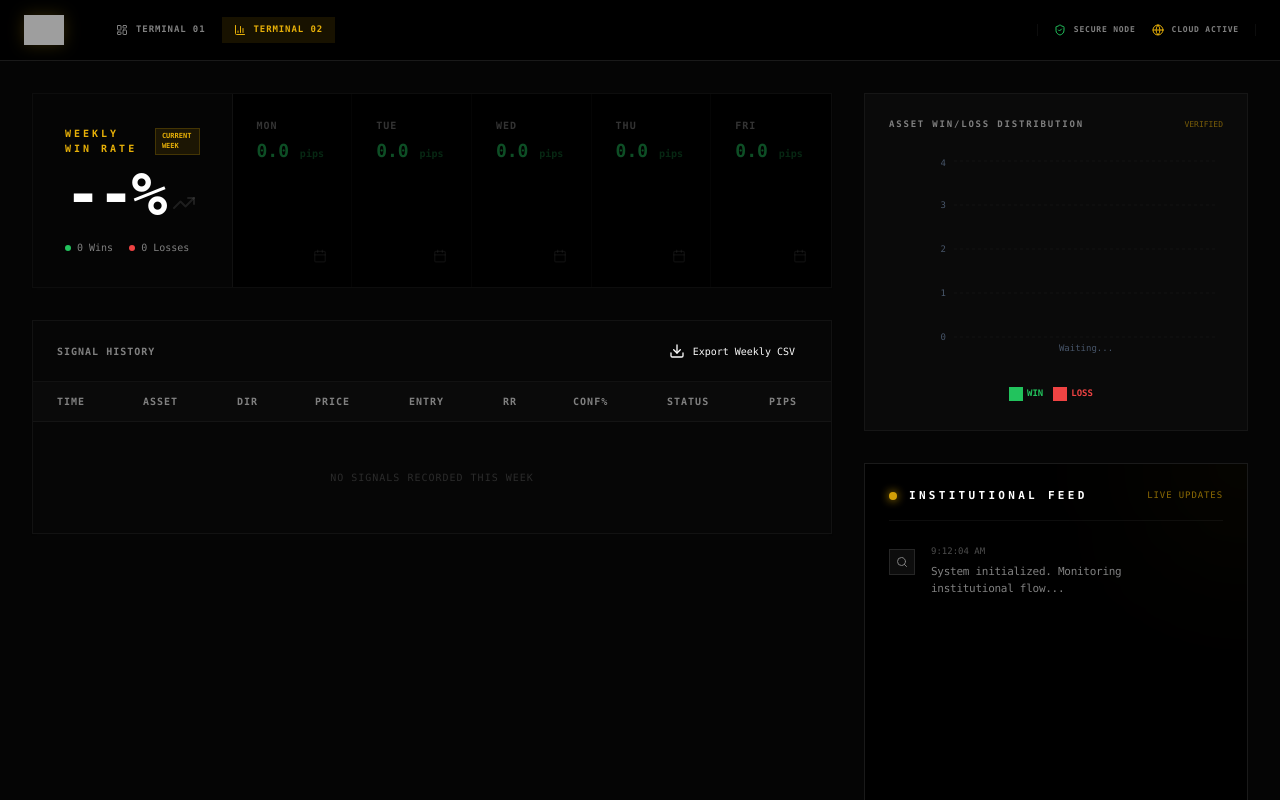
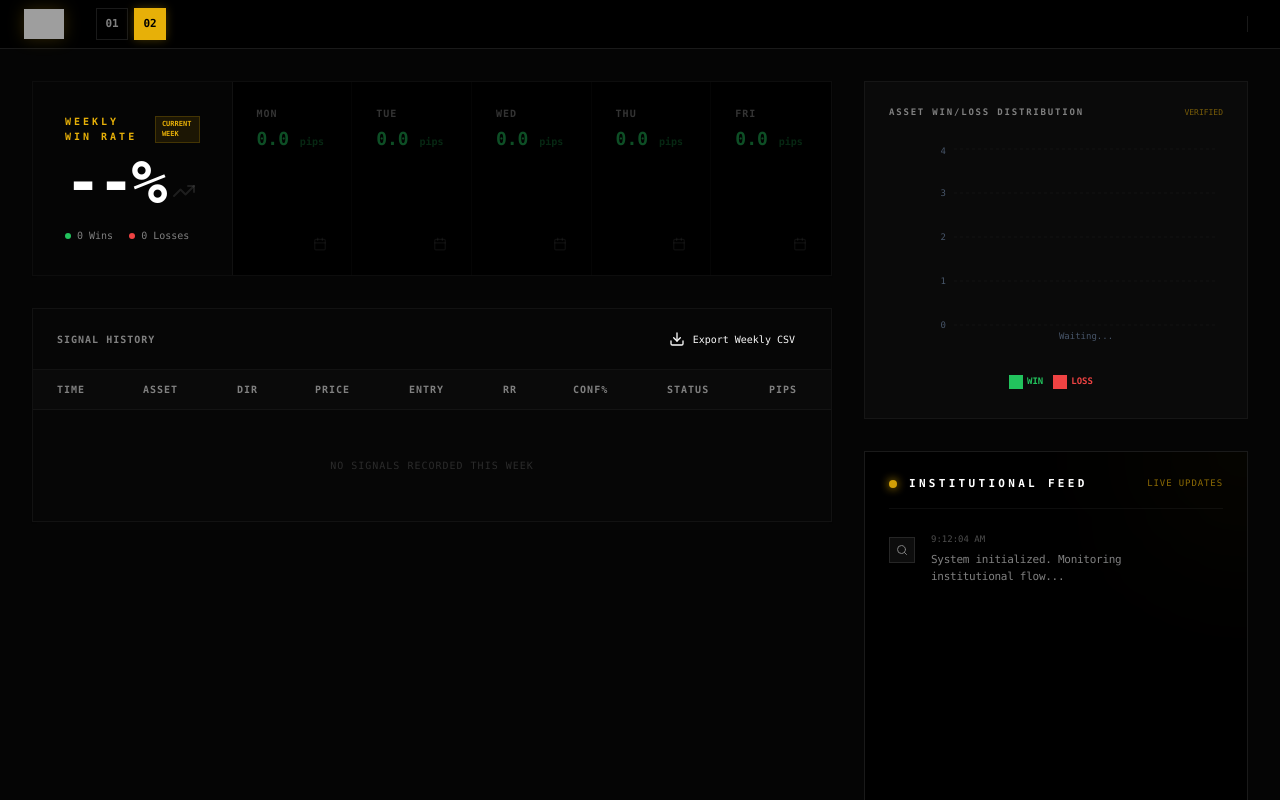
Before and after one commit to dadocmpi/terminal-braxel, a React (Vite) app: page /analytics in a window 1280 px wide. Shown: the top 800 px of the page. Built offline with nearby package versions, Linux system fonts and the light colour scheme; grey boxes are pictures that could not be loaded.

Commit message:
[dyad] Refatorando cabeçalho para estilo Wall Street minimalista - wrote 1 file(s)

```diff
--- a/src/components/DashboardHeader.tsx
+++ b/src/components/DashboardHeader.tsx
@@ -5,47 +5,44 @@ import { useTrading } from '../contexts/TradingContext';
 import { Link, useLocation } from 'react-router-dom';
 import Logo from './Logo';
 import { RiskCalculator } from './RiskCalculator';
-import { LayoutDashboard, BarChart3, ShieldCheck, Globe } from 'lucide-react';
 
 export const DashboardHeader = () => {
   const location = useLocation();
   const isTerminal1 = location.pathname === '/';
+  const isTerminal2 = location.pathname === '/analytics';
 
   return (
-    <div className="sticky top-0 z-50 w-full bg-black">
-      <header className="border-b border-white/10 px-6 py-2.5 flex items-center justify-between">
-        <div className="flex items-center gap-10">
+    <div className="sticky top-0 z-50 w-full bg-black border-b border-white/10">
+      <header className="px-6 h-12 flex items-center justify-between">
+        <div className="flex items-center gap-8">
           <Logo />
 
-          <nav className="flex items-center gap-1">
+          <div className="flex items-center gap-1.5">
             <Link
               to="/"
-              className={`flex items-center gap-2 px-3 py-1.5 text-[9px] font-black uppercase tracking-widest transition-all ${isTerminal1 ? 'text-primary bg-primary/10' : 'text-muted-foreground hover:text-white'}`}
+              className={`w-8 h-8 flex items-center justify-center text-[11px] font-black transition-all border ${
+                isTerminal1
+                ? 'bg-primary text-black border-primary shadow-[0_0_10px_rgba(234,179,8,0.3)]'
+                : 'text-muted-foreground border-white/10 hover:border-white/30 hover:text-white'
+              }`}
             >
-              <LayoutDashboard className="w-3 h-3" />
-              Terminal 01
+              01
             </Link>
             <Link
               to="/analytics"
-              className={`flex items-center gap-2 px-3 py-1.5 text-[9px] font-black uppercase tracking-widest transition-all ${location.pathname === '/analytics' ? 'text-primary bg-primary/10' : 'text-muted-foreground hover:text-white'}`}
+              className={`w-8 h-8 flex items-center justify-center text-[11px] font-black transition-all border ${
+                isTerminal2
+                ? 'bg-primary text-black border-primary shadow-[0_0_10px_rgba(234,179,8,0.3)]'
+                : 'text-muted-foreground border-white/10 hover:border-white/30 hover:text-white'
+              }`}
             >
-              <BarChart3 className="w-3 h-3" />
-              Terminal 02
+              02
             </Link>
-          </nav>
+          </div>
         </div>
 
-        <div className="flex items-center gap-6">
-          <div className="hidden md:flex items-center gap-4 px-4 border-x border-white/5">
-            <div className="flex items-center gap-2">
-              <ShieldCheck className="w-3 h-3 text-bull" />
-              <span className="text-[8px] font-black text-muted-foreground uppercase tracking-widest">Secure Node</span>
-            </div>
-            <div className="flex items-center gap-2">
-              <Globe className="w-3 h-3 text-primary animate-pulse" />
-              <span className="text-[8px] font-black text-muted-foreground uppercase tracking-widest">Cloud Active</span>
-            </div>
-          </div>
+        <div className="flex items-center gap-4">
+          <div className="h-4 w-[1px] bg-white/10 mx-2" />
           {isTerminal1 && <RiskCalculator />}
         </div>
       </header>
```
